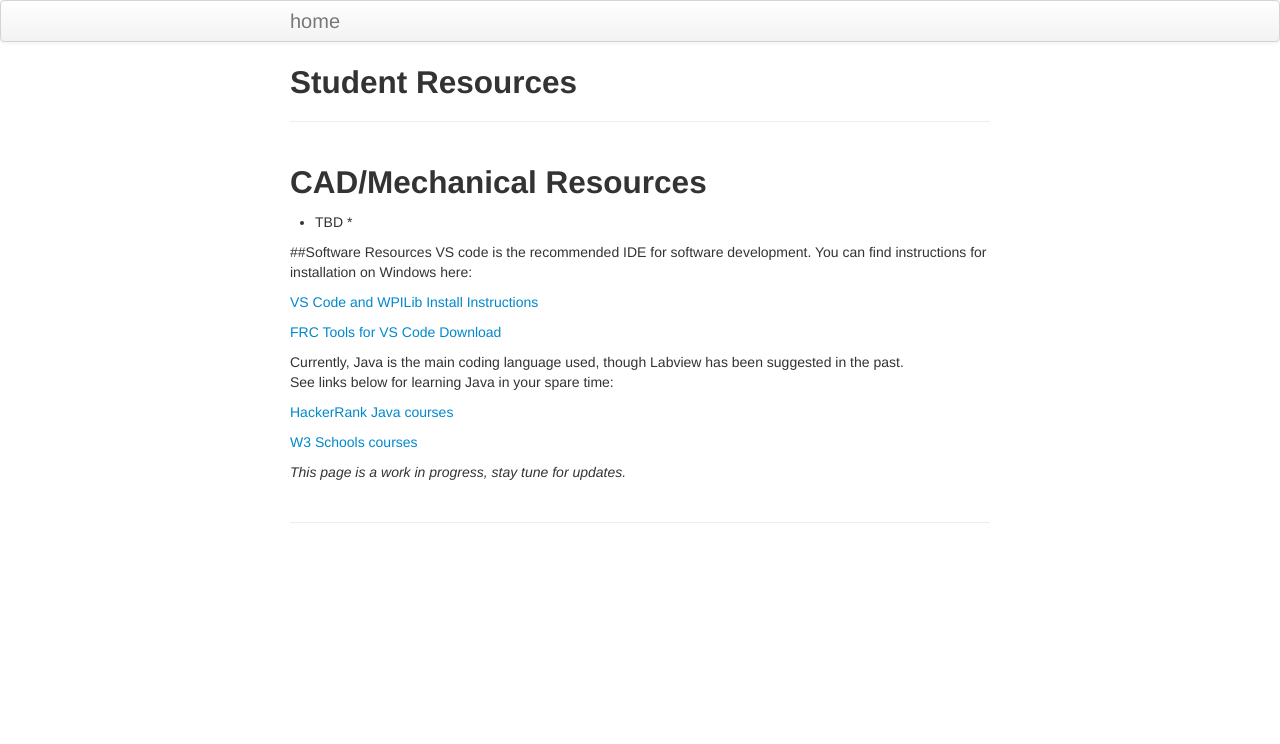
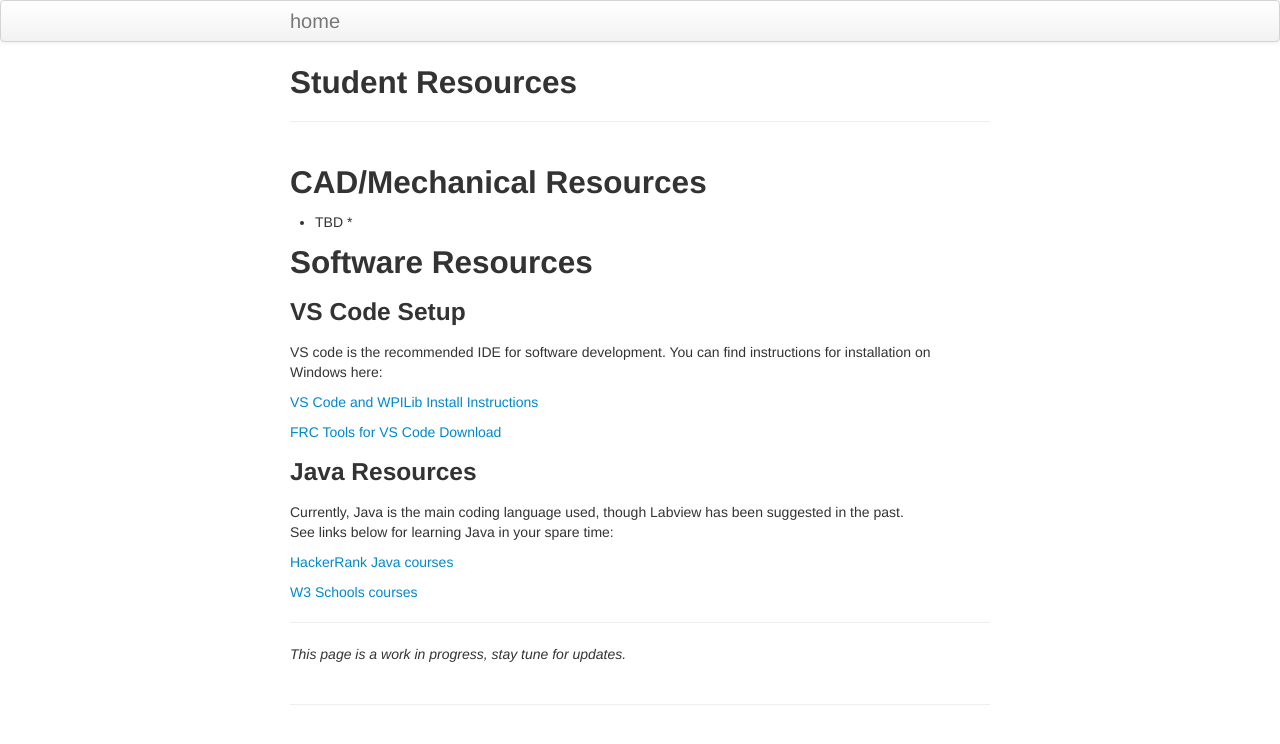
Before and after one commit to ajess139/ajess139.github.io, a Jekyll site: the page built from pages/studentresources.md, in a window 1280 px wide. Shown: the top 744 px of the page. Built offline with Jekyll 4.4.1, drawn with Linux system fonts in a browser that asks for light colours.

Commit message:
Moreformatting

```diff
--- a/pages/studentresources.md
+++ b/pages/studentresources.md
@@ -7,13 +7,15 @@ description: Resourse to help student team members to learn
 ## CAD/Mechanical Resources
 * TBD *
 
-##Software Resources
+## Software Resources
+### VS Code Setup
 VS code is the recommended IDE for software development.  You can find instructions for installation on Windows here:
 
 [VS Code and WPILib Install Instructions](https://docs.wpilib.org/en/stable/docs/zero-to-robot/step-2/wpilib-setup.html)
 
 [FRC Tools for VS Code Download](https://docs.wpilib.org/en/stable/docs/zero-to-robot/step-2/frc-game-tools.html)
 
+### Java Resources
 Currently, Java is the main coding language used, though Labview has been suggested in the past.
 See links below for learning Java in your spare time:
 
@@ -21,5 +23,5 @@ See links below for learning Java in your spare time:
 
 [W3 Schools courses](https://www.w3schools.com/java/)
 
-
+---
 *This page is a work in progress, stay tune for updates.*
```
Also changed, not shown: pages/rules.md (+1 -0 lines).
